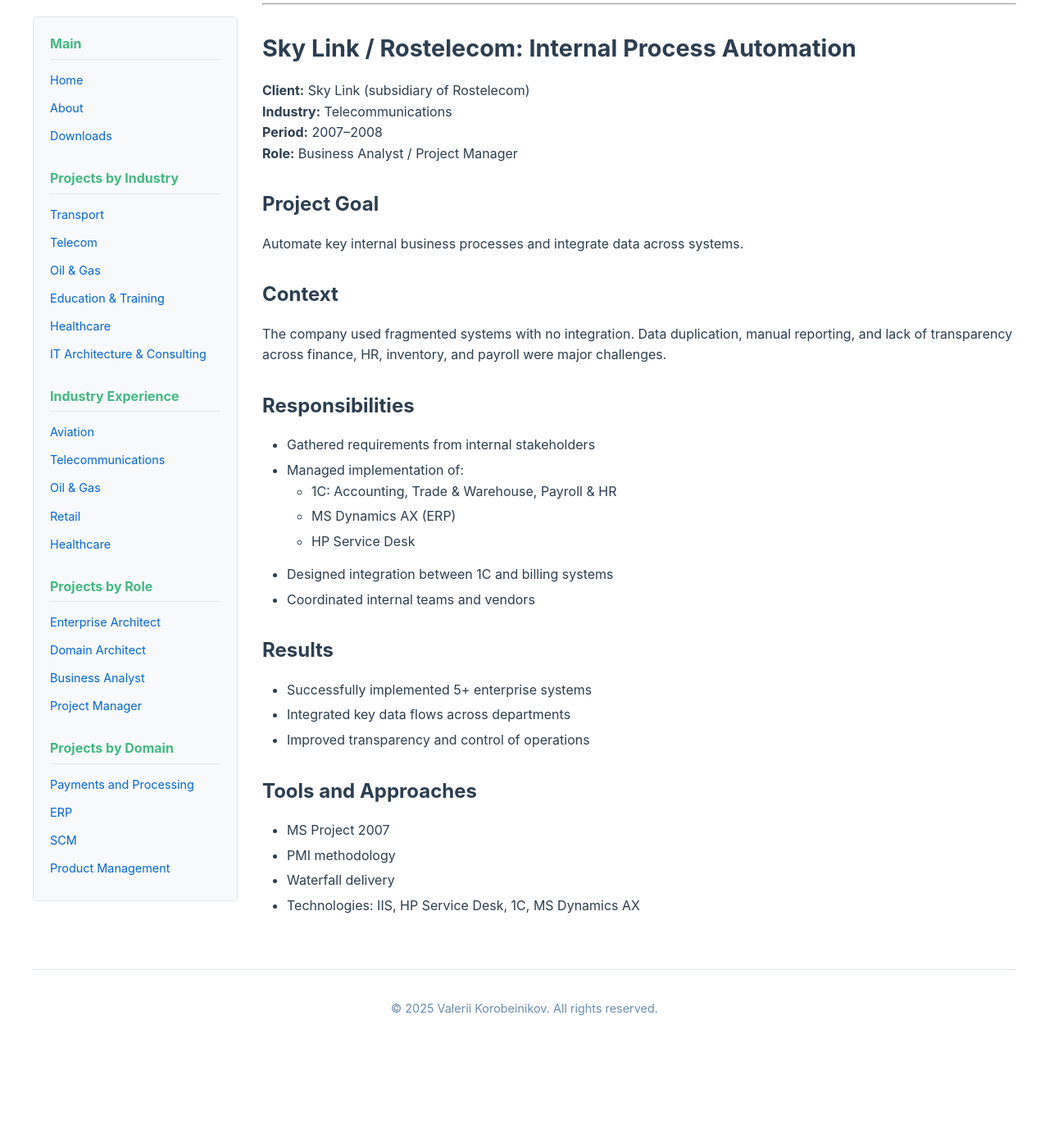
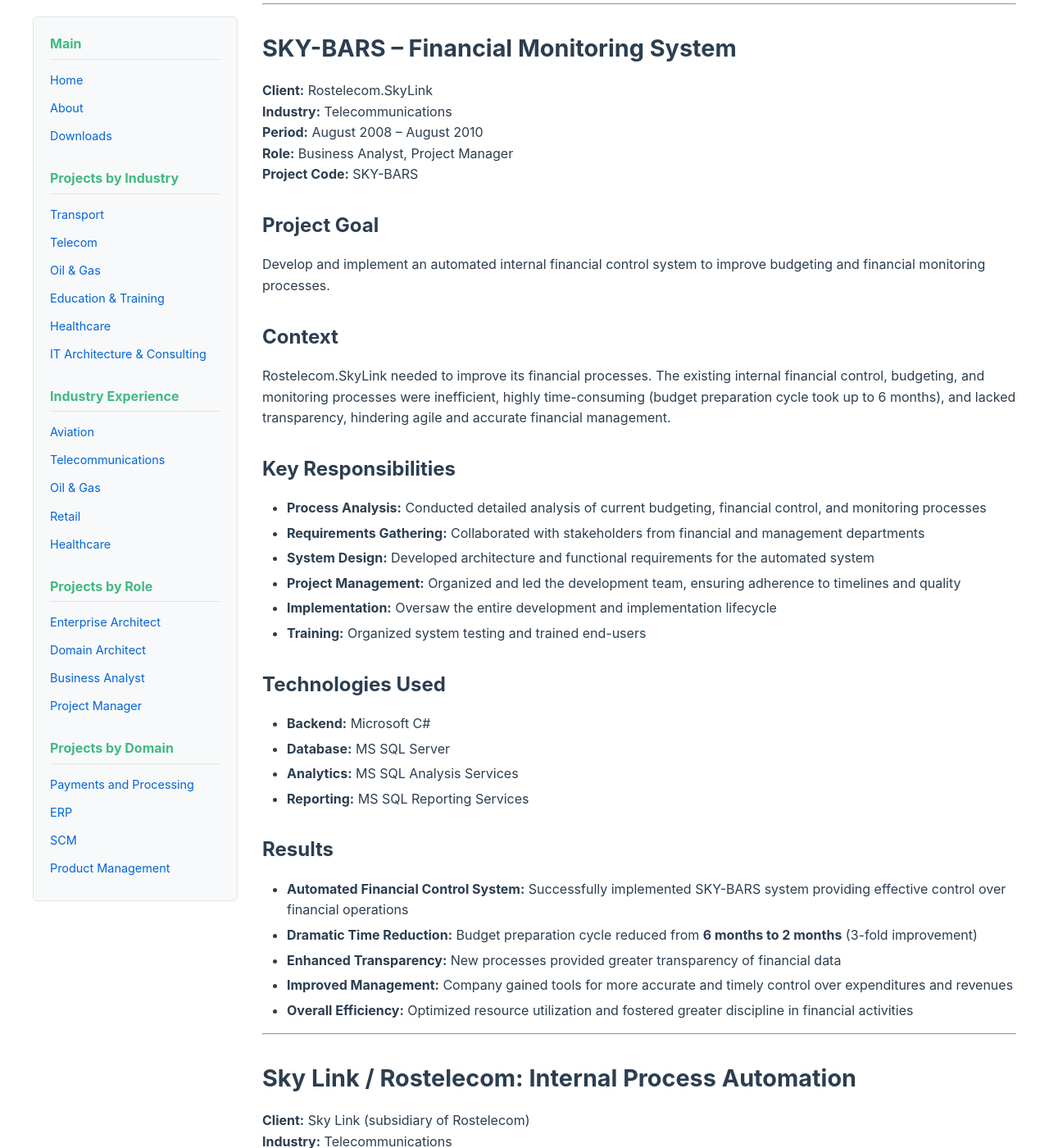
Before and after one commit to vkgeorgia/vkgeorgia.github.io, a Jekyll site: the page built from projects/telecom.md, in a window 1280 px wide and 1400 px high, scrolled down 2557 px. Shown: the whole window at 82% size. Built offline with Jekyll 4.4.1, drawn with Linux system fonts in a browser that asks for light colours; our own code applies the rules of GitHub Pages for plain Markdown files; before the commit the page ends 3832 px from its top, so only the background shows below that.

Commit message:
Complete project pages update with detailed information from .sources

```diff
--- a/projects/telecom.md
+++ b/projects/telecom.md
@@ -81,6 +81,43 @@
 
 ---
 
+## SKY-BARS – Financial Monitoring System
+
+**Client:** Rostelecom.SkyLink
+**Industry:** Telecommunications
+**Period:** August 2008 – August 2010
+**Role:** Business Analyst, Project Manager
+**Project Code:** SKY-BARS
+
+### Project Goal
+Develop and implement an automated internal financial control system to improve budgeting and financial monitoring processes.
+
+### Context
+Rostelecom.SkyLink needed to improve its financial processes. The existing internal financial control, budgeting, and monitoring processes were inefficient, highly time-consuming (budget preparation cycle took up to 6 months), and lacked transparency, hindering agile and accurate financial management.
+
+### Key Responsibilities
+- **Process Analysis:** Conducted detailed analysis of current budgeting, financial control, and monitoring processes
+- **Requirements Gathering:** Collaborated with stakeholders from financial and management departments
+- **System Design:** Developed architecture and functional requirements for the automated system
+- **Project Management:** Organized and led the development team, ensuring adherence to timelines and quality
+- **Implementation:** Oversaw the entire development and implementation lifecycle
+- **Training:** Organized system testing and trained end-users
+
+### Technologies Used
+- **Backend:** Microsoft C#
+- **Database:** MS SQL Server
+- **Analytics:** MS SQL Analysis Services
+- **Reporting:** MS SQL Reporting Services
+
+### Results
+- **Automated Financial Control System:** Successfully implemented SKY-BARS system providing effective control over financial operations
+- **Dramatic Time Reduction:** Budget preparation cycle reduced from **6 months to 2 months** (3-fold improvement)
+- **Enhanced Transparency:** New processes provided greater transparency of financial data
+- **Improved Management:** Company gained tools for more accurate and timely control over expenditures and revenues
+- **Overall Efficiency:** Optimized resource utilization and fostered greater discipline in financial activities
+
+---
+
 ## Sky Link / Rostelecom: Internal Process Automation
 
 **Client:** Sky Link (subsidiary of Rostelecom)
```
Also changed, not shown: projects/transport.md (+32 -1 lines).
